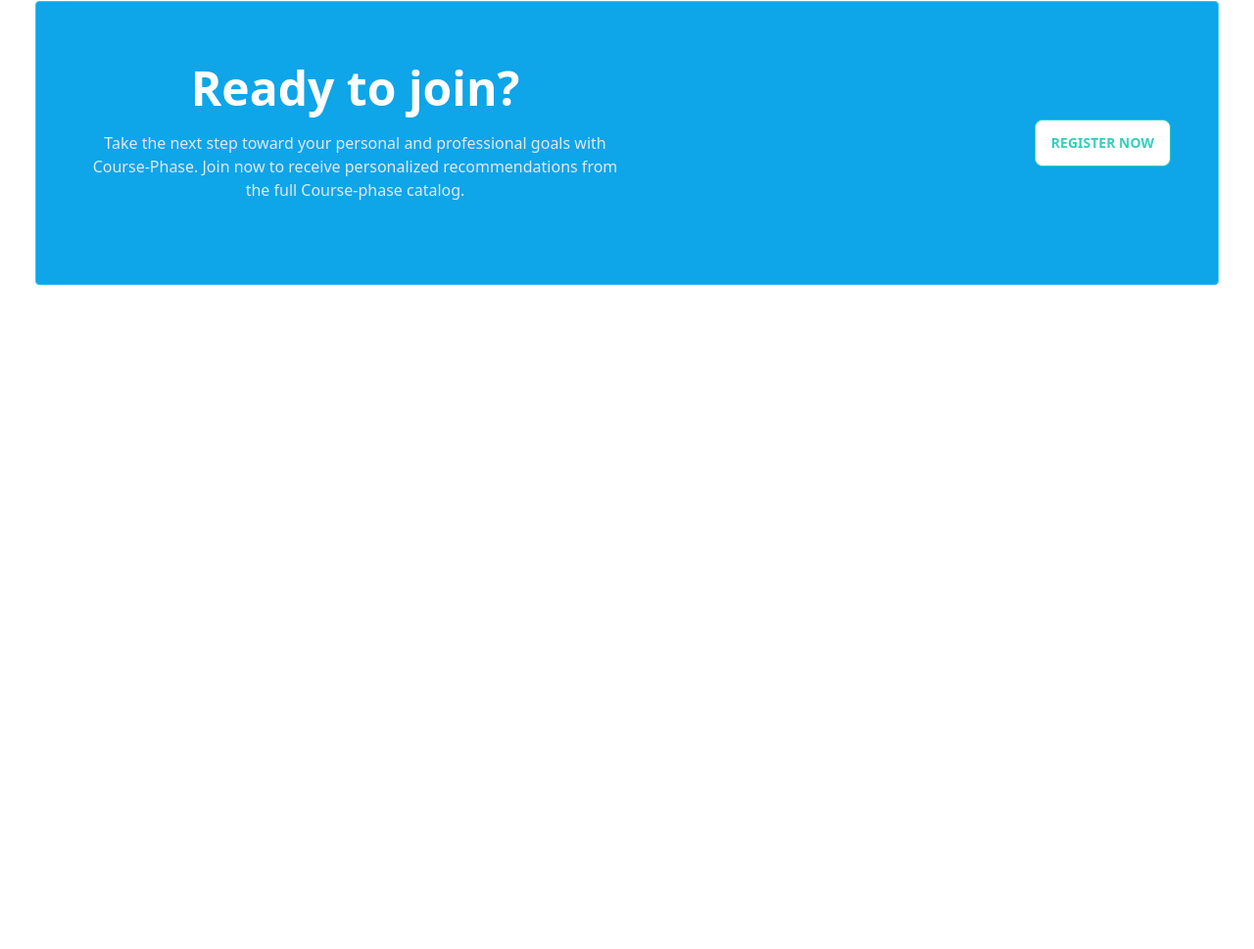
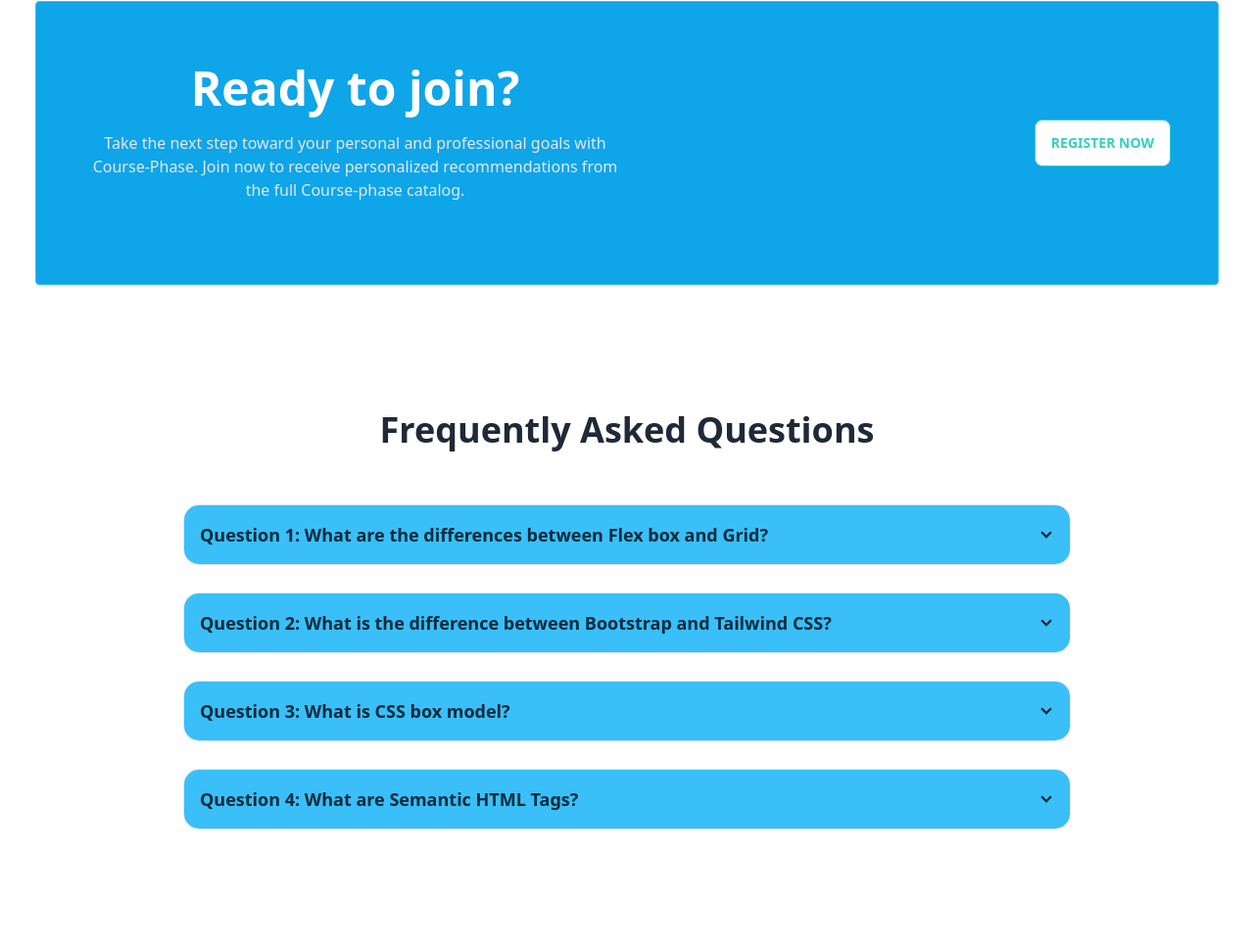
Before and after one commit to Bintiabashir/course-phase, a plain HTML site: page index.html in a window 1280 px wide. Shown: the part 1675-2644 px from the top of the page at 98% size. Before the commit the page ends 2094 px from the top, so only its background shows below. Drawn offline with nearby package versions, Linux system fonts and the light colour scheme.

Commit message:
FAQ section done

```diff
--- a/index.html
+++ b/index.html
@@ -236,6 +236,93 @@
     </section>
     <!-- ready to join section end -->
 
+    <!-- FAQ section start  -->
+    <section class="lg:mb-32 mb-14">
+        <h1 class="md:text-4xl text-2xl font-bold text-center pb-4 md:pb-7">Frequently Asked Questions</h1>
+
+        <div class="lg:w-9/12 mx-auto">
+            <div tabindex="0" class="collapse group collapse-arrow border border-base-300 rounded-box mt-7 mb-5 ">
+                <div class="collapse-title
+                 bg-info text-info-content
+                text-lg font-semibold">Question 1: What are the differences between Flex box and Grid?</div>
+                <div class="collapse-content bg-info text-info-content">
+                    <p><span class="font-medium text-medium">Answer:</span> The basic differences between CSS Grid
+                        Layout
+                        and CSS Flexbox Layout are that:
+                        <br>
+                        - Flexbox was designed for layout in one dimension - either a row or a
+                        column. Grid was designed for two-dimensional layout - rows, and columns at the same time.
+                        <br>
+                        - The approach of CSS Grid is the layout first, while the Flexbox approach is primarily the
+                        content.
+                        <br>
+                        - The Flexbox layout is best suited to application components and small-scale layouts, while the
+                        Grid
+                        layout is designed for larger-scale layouts that are not linear in design.
+                    </p>
+                </div>
+            </div>
+            <div tabindex="0" class="collapse group collapse-arrow border border-base-300 rounded-box mt-7 mb-5 ">
+                <div class="collapse-title bg-info text-info-content
+                text-lg font-semibold">Question 2: What is the difference between Bootstrap and Tailwind CSS?</div>
+                <div class="collapse-content bg-info text-info-content">
+                    <p><span class="font-medium text-medium">Answer:</span> The differences between Tailwind CSS and
+                        Bootstrap are -
+                        <br>
+                        - Tailwind CSS uses a set of utility classes to create a neat UI with more flexibility and
+                        uniqueness.Sites created using Bootstrap follow the generic pattern that makes them look
+                        identical.
+                        <br>
+                        - Websites created using Tailwind CSS are much more customizable.Websites created with
+                        Bootstraps
+                        are known for their responsiveness and flawless design, but the looks are generic and similar.
+                    </p>
+                </div>
+            </div>
+            <div tabindex="0" class="collapse group collapse-arrow border border-base-300 rounded-box mt-7 mb-5 ">
+                <div class="collapse-title
+                     bg-info text-info-content
+                text-lg font-semibold">Question 3: What is CSS box model?</div>
+                <div class="collapse-content bg-info text-info-content">
+                    <p><span class="font-medium text-medium">Answer:</span> A box in CSS consists of a content area,
+                        which
+                        is where any text, images, or other HTML elements are displayed. This is optionally surrounded
+                        by
+                        padding, a border, and a margin, on one or more sides. The box model describes how these
+                        elements
+                        work together to create a box as displayed by CSS.
+                    </p>
+                </div>
+            </div>
+            <div tabindex="0" class="collapse group collapse-arrow border border-base-300 rounded-box mt-7 mb-5 ">
+                <div class="collapse-title
+                     bg-info text-info-content
+                text-lg font-semibold">Question 4: What are Semantic HTML Tags?</div>
+                <div class="collapse-content bg-info text-info-content">
+                    <p><span class="font-medium text-medium">Answer:</span> Semantic HTML tags are tags that define the
+                        meaning of the content they contain.
+
+                        For example, tags like
+                        < header>, < article>, and < footer> are semantic HTML tags. They clearly indicate the role of
+                                    the
+                                    content
+                                    they contain.
+                                    <br>
+                                    On the other hand, tags like< div> and < span> are typical examples of non-semantic
+                                            HTML
+                                            elements. They serve only as content holders but give no indication as to
+                                            what
+                                            type
+                                            of content they contain or what role that content plays on the page.
+                    </p>
+                </div>
+            </div>
+        </div>
+
+
+    </section>
+    <!-- FAQ section end  -->
+
 </body>
 
 </html>
```
